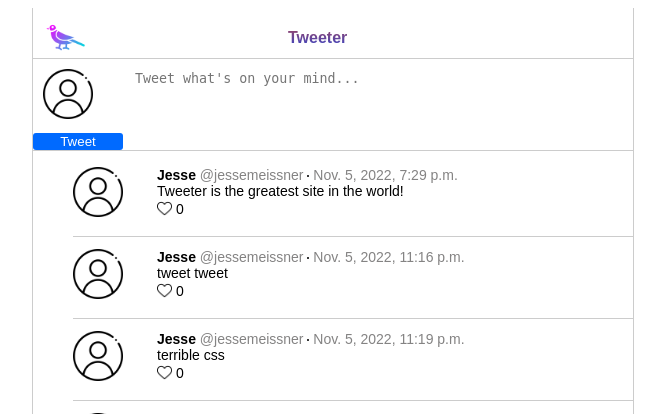
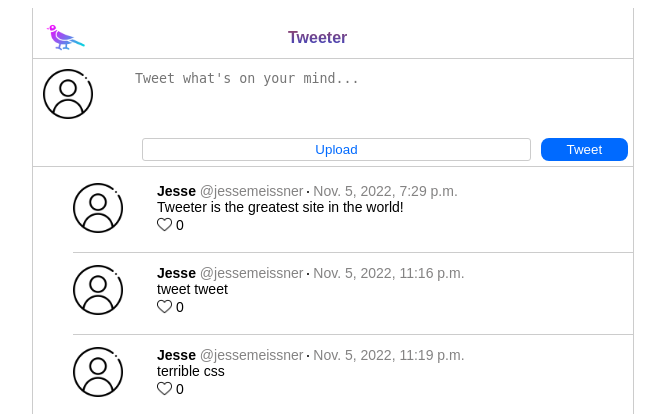
Before and after one commit to JesseMeissner/twitter-clone, a Django app: page / in a window 1280 px wide. Shown: the top 414 px of the page, without its empty margins (307-972 px from the left). Run offline with Django 4.2, Linux system fonts and the light colour scheme; data comes from the database, SQL or seed files in the repository; both versions use the stored data as it was after the commit.

Commit message:
Finished styling post form and added upload file button

```diff
--- a/twitter_clone/static/css/style.css
+++ b/twitter_clone/static/css/style.css
@@ -73,12 +73,27 @@ Home
     flex-direction: row;
 }
 
-.post_form input {
+.blank {
+    flex-basis: 18%;
+}
+
+.custom_button {
+    background-color: white;
+    color: #006aff;
+    border: 1px solid #ccc;
+    border-radius: 3px;
+    flex-basis: 67%;
+    margin: 5px;
+    padding: 3px;
+}
+
+.tweet {
     background-color: #006aff;
     color: white;
     border: none;
-    border-radius: 3px;
+    border-radius: 8px;
     position: relative;
+    margin: 5px;
     flex-basis: 15%;
 
 }
--- /dev/null
+++ b/twitter_clone/static/js/script.js
@@ -0,0 +1,6 @@
+const fileBtn = document.getElementById('files')
+const customBtn = document.getElementById('custom_button')
+
+customBtn.addEventListener('click', function() {
+    fileBtn.click()
+});
--- a/twitter_clone/templates/home.html
+++ b/twitter_clone/templates/home.html
@@ -24,7 +24,10 @@
                     <textarea name="body" placeholder="Tweet what's on your mind..." maxlength="140" required></textarea>
                 </div>
                 <div class="upload_submit">
-                    <input name="submit" type="submit" value="Tweet">
+                    <div class="blank"></div>
+                    <input class="files" name="files" type="file" id="files" accept="image/*" hidden="hidden">
+                    <button class="custom_button" id="custom_button" type="button">Upload</button>
+                    <input class="tweet" name="submit" type="submit" value="Tweet">
                 </div>
             </form>
         </section>
@@ -56,6 +59,8 @@
         </ul>
     </section>
 
+    <script src="{% static 'js/script.js' %}"></script>
+
 </section>
 
 {% endblock %}
```
Also changed, not shown: twitter_clone/db.sqlite3.
